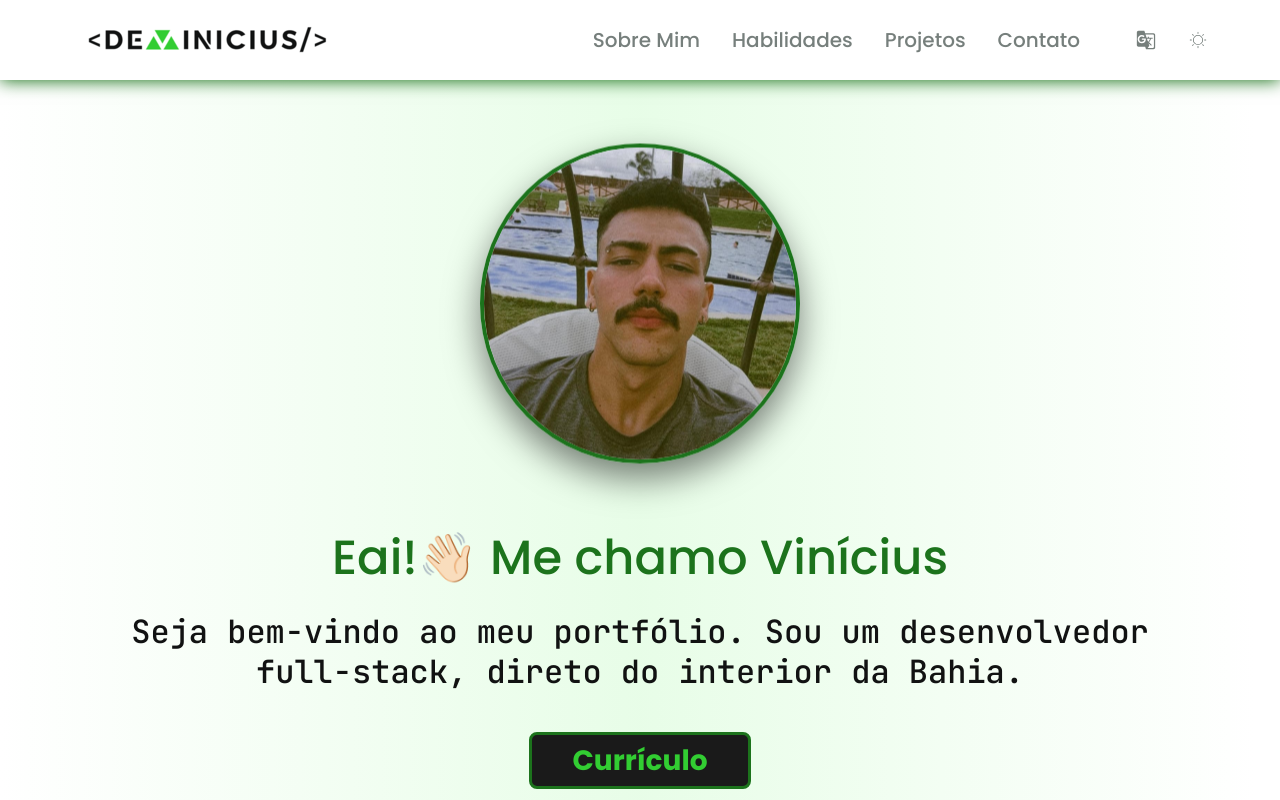
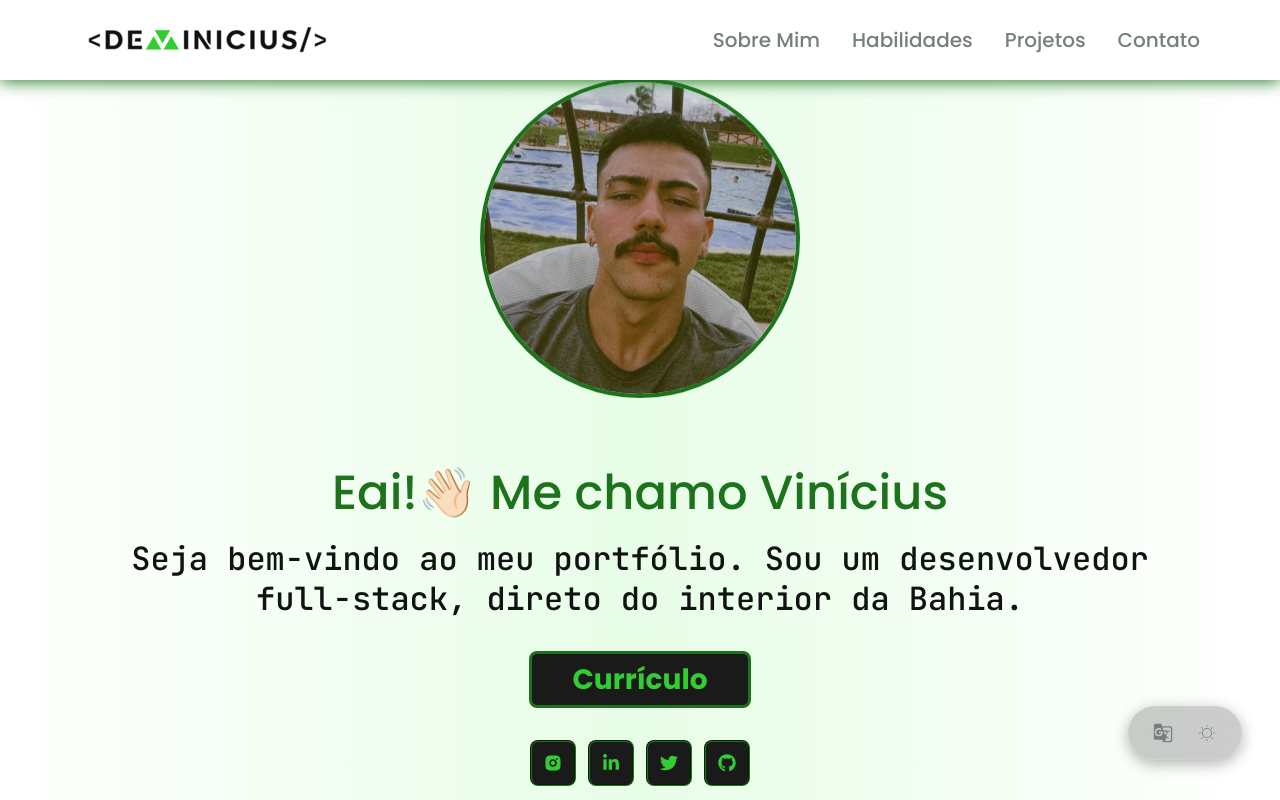
Before and after one commit to viniciussis/My_Portfolio, a React (Vite) app: page / in a window 1280 px wide. Shown: the top 800 px of the page. Built offline with nearby package versions, Linux system fonts and the light colour scheme; no server answers.

Commit message:
style(layout): implement strict layout limits, redesign project errors, move actions to floating widget

```diff
--- a/src/components/Actions/Actions.scss
+++ b/src/components/Actions/Actions.scss
@@ -1,21 +1,25 @@
 .actions {
-  justify-content: center;
   position: fixed;
+  bottom: 2rem;
+  right: 2vw;
   display: flex;
-  width: 60vw;
-  gap: 2.5rem;
-  z-index: 2;
-  left: 20vw;
-  top: 1rem;
+  flex-direction: row;
+  gap: 0.5rem;
+  z-index: 10;
+
+  // Premium glassmorphism pill effect
+  background: var(--theme-surface-2); // Fallback
+  background: rgba(0, 0, 0, 0.2);
+  backdrop-filter: blur(8px);
+  -webkit-backdrop-filter: blur(8px);
+  border: 1px solid rgba(255, 255, 255, 0.1);
+  border-radius: 2rem;
+  padding: 0.5rem 1rem;
+  box-shadow: 0 4px 15px rgba(0, 0, 0, 0.3);
 
   @include mixins.for-size(tablet) {
-    flex-direction: column;
-    width: fit-content;
-    height: 100vh;
-    left: initial;
     right: 3vw;
-    gap: 1rem;
-    top: 0;
+    bottom: 2.5rem;
   }
 
   @include mixins.for-size(desktop-md) {
--- a/src/components/Default/index.tsx
+++ b/src/components/Default/index.tsx
@@ -2,6 +2,7 @@ import { Outlet } from 'react-router-dom'
 import { motion } from 'framer-motion'
 
 import { slideIn, slideOut } from '@/shared/animations/motionVariants'
+import Actions from '../Actions'
 import Header from '../Header'
 import Footer from '../Footer'
 import './Default.scss'
@@ -10,6 +11,7 @@ const Default = () => {
   return (
     <>
       <Header />
+      <Actions />
       <Outlet />
       <Footer />
       <motion.div
--- a/src/components/Footer/Footer.scss
+++ b/src/components/Footer/Footer.scss
@@ -16,7 +16,7 @@
   }
 
   &__divider {
-    background: linear-gradient(90deg, rgba(128,128,128,0.1), var(--theme-primary), rgba(128,128,128,0.1));
+    background: linear-gradient(90deg, rgba(128,128,128,0.3), var(--theme-primary), rgba(128,128,128,0.3));
     height: 1px;
     width: 100%;
     opacity: 0.5;
@@ -132,7 +132,6 @@
     }
 
     &__bottom {
-      border-top: 1px solid rgba(255, 255, 255, 0.05);
       padding-top: 0.5rem;
       margin-top: 0.5rem;
     }
--- a/src/components/Header/MenuDesktop/index.tsx
+++ b/src/components/Header/MenuDesktop/index.tsx
@@ -1,7 +1,5 @@
 import { Link, useLocation } from 'react-router-dom'
 import { useTranslation } from 'react-i18next'
-import ThemeBtn from '@/components/Actions/ThemeBtn'
-import LangBtn from '@/components/Actions/LangBtn'
 import './MenuDesktop.scss'
 
 const MenuDesktop = () => {
@@ -39,10 +37,6 @@ const MenuDesktop = () => {
       >
         {t('headerMenu.4')}
       </Link>
-      <div className="menuDesktop__actions">
-        <LangBtn />
-        <ThemeBtn />
-      </div>
     </div>
   )
 }
--- a/src/components/Header/MenuMobile/index.tsx
+++ b/src/components/Header/MenuMobile/index.tsx
@@ -4,8 +4,6 @@ import { TiThMenu } from 'react-icons/ti'
 import { Link } from 'react-router-dom'
 import { useState } from 'react'
 
-import ThemeBtn from '@/components/Actions/ThemeBtn'
-import LangBtn from '@/components/Actions/LangBtn'
 import { hiddenTransition } from '@/shared/animations'
 import './MenuMobile.scss'
 
@@ -15,10 +13,6 @@ const MenuMobile = () => {
 
   return (
     <div className="menuMobile">
-      <div className="menuMobile__actions">
-        <LangBtn />
-        <ThemeBtn />
-      </div>
       <span
         className="menuMobile__dropbutton"
         onMouseEnter={() => setDropdown(true)}
--- a/src/pages/Contact/Contact.scss
+++ b/src/pages/Contact/Contact.scss
@@ -1,11 +1,13 @@
 .contact {
-  padding: 3rem 7.5vw 4rem;
+  padding: 2rem 7.5vw;
   flex-direction: column;
+  justify-content: center;
   align-items: center;
   position: relative;
-  min-height: 80vh;
+  height: calc(100vh - 10vh);
+  overflow: hidden;
   display: flex;
-  gap: 3rem;
+  gap: 1.5rem;
 
   &__title {
     font-family: variables.$font-title;
@@ -19,7 +21,7 @@
     flex-direction: column;
     text-align: center;
     display: flex;
-    gap: 3vh;
+    gap: 1.5vh;
 
     &__sub {
       font-family: variables.$font-title;
@@ -43,9 +45,8 @@
   }
 
   @include mixins.for-size(desktop) {
-    justify-content: center;
     flex-direction: row;
-    padding: 6rem 11vw;
+    padding: 2rem 11vw;
   }
 
   @include mixins.for-size(desktop-md) {
--- a/src/pages/Home/Home.scss
+++ b/src/pages/Home/Home.scss
@@ -6,10 +6,13 @@
 
 .home {
   flex-direction: column;
-  padding: 4rem 2rem;
-  min-height: 80vh;
+  padding: 2rem;
+  height: calc(100vh - 10vh);
   display: flex;
+  justify-content: center;
+  align-items: center;
   gap: 2rem;
+  overflow: hidden;
 
   &__social {
     justify-content: center;
@@ -18,10 +21,10 @@
     display: flex;
 
     &__profile {
-      box-shadow: 0 15px 35px rgba(0, 0, 0, 0.5);
+      box-shadow: 0 0 40px rgba(var(--theme-primary-rgb), 0.3), inset 0 0 20px rgba(255, 255, 255, 0.1);
       border: 4px solid var(--theme-primary);
       border-radius: 50%;
-      width: 50vw;
+      width: 45vw;
       z-index: 1;
       animation: floatProfile 6s ease-in-out infinite;
       transition: all 0.3s ease;
@@ -35,7 +38,8 @@
   &__greets {
     flex-direction: column;
     display: flex;
-    gap: 1.5rem;
+    align-items: center;
+    gap: 1rem;
 
     &__title {
       font-family: variables.$font-title;
--- a/src/pages/Projects/Projects.scss
+++ b/src/pages/Projects/Projects.scss
@@ -11,6 +11,63 @@
     color: var(--theme-on-surface);
     margin-bottom: 2rem;
     text-align: center;
+  }
+
+  &--error-state {
+    height: calc(100vh - 10vh);
+    overflow: hidden;
+    display: flex;
+    flex-direction: column;
+  }
+
+  &__error {
+    flex: 1;
+    display: flex;
+    flex-direction: column;
+    justify-content: center;
+    align-items: center;
+    text-align: center;
+    padding-bottom: 10vh; // push up slightly
+
+    &-icon {
+      color: var(--theme-primary);
+      margin-bottom: 1rem;
+      animation: pulse 2s infinite;
+    }
+
+    &-title {
+      font-size: 2rem;
+      color: var(--theme-on-surface);
+      margin-bottom: 0.5rem;
+    }
+
+    &-text {
+      font-size: 1.25rem;
+      color: var(--theme-secondary);
+      margin-bottom: 2rem;
+    }
+
+    &-tip {
+      background: rgba(var(--theme-primary-rgb), 0.05);
+      border: 1px solid var(--theme-surface-2);
+      border-radius: 8px;
+      padding: 1.5rem;
+      max-width: 600px;
+
+      p {
+        color: var(--theme-on-surface);
+        font-size: 1rem;
+        line-height: 1.5;
+      }
+
+      code {
+        background: var(--theme-background);
+        padding: 0.2rem 0.5rem;
+        border-radius: 4px;
+        color: var(--theme-primary);
+        font-weight: bold;
+      }
+    }
   }
 
   &__filters {
--- a/src/pages/Projects/index.tsx
+++ b/src/pages/Projects/index.tsx
@@ -1,6 +1,6 @@
 import { useState, useMemo } from 'react'
 import { useTranslation } from 'react-i18next'
-import { FaGithub, FaFlask, FaStar, FaLayerGroup } from 'react-icons/fa'
+import { FaGithub, FaFlask, FaStar, FaLayerGroup, FaExclamationTriangle } from 'react-icons/fa'
 import { motion, AnimatePresence, LayoutGroup } from 'framer-motion'
 
 import AnimatedIconButton from '@/components/animated/IconButton'
@@ -70,13 +70,15 @@ const Projects = () => {
 
   if (!Array.isArray(data)) {
     return (
-      <main className="projects">
+      <main className="projects projects--error-state">
         <h1 className="projects__title">{t('headerMenu.3')}</h1>
-        <div style={{ textAlign: 'center', marginTop: '4rem', color: 'var(--theme-on-surface)' }}>
-          <p>Os projetos não puderam ser carregados.</p>
-          <p style={{ marginTop: '1rem', opacity: 0.8 }}>
-            Dica: Se estiver rodando localmente, certifique-se de iniciar o projeto usando <code>pnpm dev:api</code> (Vercel CLI) para que a API funcione corretamente.
-          </p>
+        <div className="projects__error">
+          <FaExclamationTriangle size={48} className="projects__error-icon" />
+          <h2 className="projects__error-title">Projetos Indisponíveis</h2>
+          <p className="projects__error-text">Os projetos não puderam ser carregados no momento.</p>
+          <div className="projects__error-tip">
+            <p><strong>Dica:</strong> Se estiver rodando localmente, certifique-se de iniciar o projeto usando <br /><code>pnpm dev:api</code> para que a API local (json-server) funcione corretamente.</p>
+          </div>
         </div>
       </main>
     )
```
